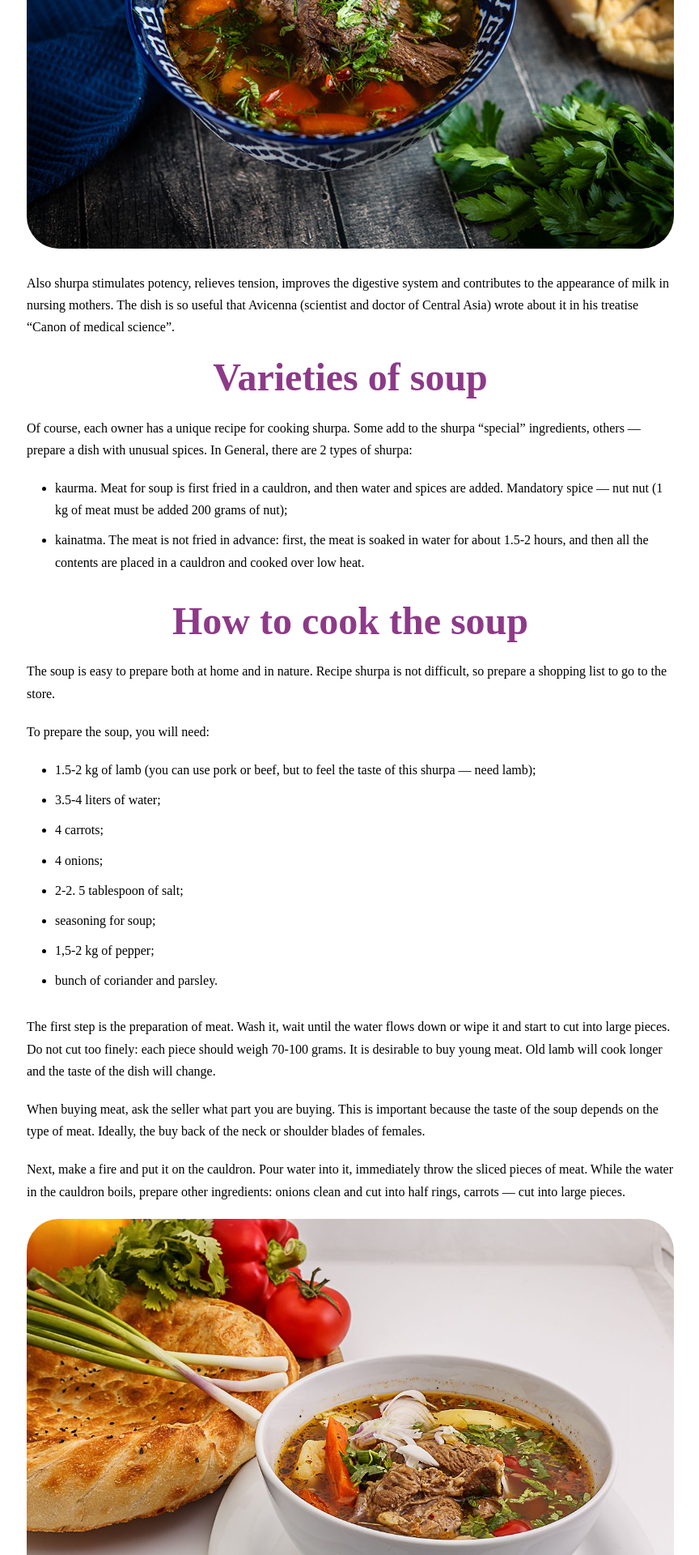
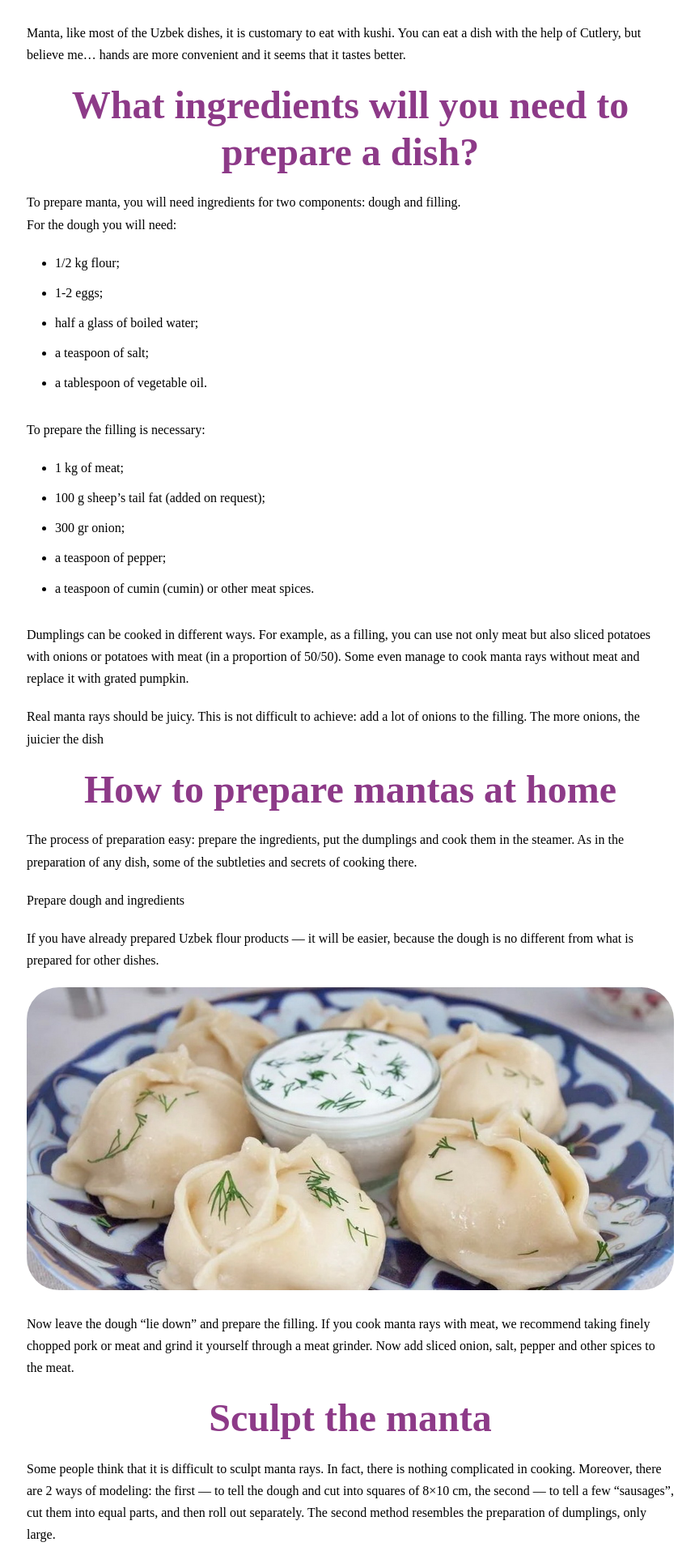
Before and after one commit to JavohirToirov/Canan-travel, a PHP site: template pages/manta.php in a window 1280 px wide. Shown: the part 1870-3790 px from the top of the page at 81% size, without its empty margins (207-1071 px from the left). Run offline with PHP 8.4, Linux system fonts and the light colour scheme; the template is opened without the code that fills it, so the values that code supplies are empty; some web fonts are replaced.

Commit message:
manti page end

```diff
--- a/pages/manta.php
+++ b/pages/manta.php
@@ -12,84 +12,110 @@
     <div class="kebab-mainBlock">
         <div class="kebab-mainBlock-box">
             <div class="kebab-mainBlock-box-img">
-                    <img lazy="loading" src="/image/blog_page/meals/shurpa1.jpg" alt="">
+                    <img lazy="loading" src="/image/blog_page/meals/manti1.jpg" alt="">
             </div>
             <div class="sumalak-main-box-item">
                <p>
-                  As soon not call this rich soup: chorpa, sopra… but the point is the name of the soup. This dish is prepared from 4 components: meat (lamb), vegetables, fresh herbs, and spices.
+                  Manta is one of the main dishes of the Uzbek people, which is cooked on steam. To describe the dish, in a nutshell, is as follows: tender meat filling covered with thin dough.
                </p>
                <p>
-                 Soup is universal. It is served to relatives, friends and during special events.
+                 Well, let’s figure out when there was a dish and how to cook it yourself.
                </p>
-               <h3>The history of the soup</h3>
+               <h3>History of manta</h3>
                <p>
-                  Once upon a time, in Central Asia lived a boy. To his happiness or misfortune, he was poor, but with a good soul. He fell in love with the most beautiful girl in the country, and her father did not even want to listen to the poor groom.
+                  Mantas originally were not Uzbek. For the first time, the dish was prepared by Chinese nomads, and only after some time mantas appeared in Central Asia and other countries.
                </p>
                <p>
-                  Once the guy made soup from what was — onions, a piece of meat, greens and potatoes. It so happened that the father of the beloved passed by, heard a beautiful aroma and decided to drive closer…
+                 It is difficult to determine the year of origin of mantas. It happened somewhere in the twentieth century. The recipe changed many times, new ingredients and cooking features were added…and only the people of Uzbekistan have kept the real recipe of the dish to this day.
                </p>
                <p>
-                   The guy was not angry with his beloved father and offered him to taste his dish. The questions “what is this delicious soup” and “who came up with the recipe” the guy said that he just cooked soup from what was. The father appreciated the intelligence of the guy and gave him his daughter to wife, but on condition…that he would teach him to make the same soup.
+                  So, today we can say that manta is the national dish of Uzbekistan.
+               </p>
+               <h3>When is manta served?</h3>
+               <p>
+                 According to the traditions and customs of Uzbekistan, manta rays are served for lunch or dinner. Cooked manta rays are placed on the Lagan (large dish) and served to guests. Independently impose manta rays on a plate of the guest is not accepted: everyone takes as much as he wants to eat.
                </p>
                <p>
-                  In fact, this story is fiction. Shurpa is so ancient dish that it is difficult to say exactly when it was prepared for the first time.
-               </p>
-               <h3>Useful property</h3>
-               <p>
-                   This is not a reservation: shurpa really has useful properties. The doctors of Central Asia recommend eating the soup with anemia, joint problems, inflammation of the lungs, tuberculosis.
+                  <img lazy="loading" src="/image/blog_page/meals/manti2.jpg.jpg" alt="">
                </p>
                <p>
-                  <img lazy="loading" src="/image/blog_page/meals/shurpa2.jpg" alt="">
+                  Manta, like most of the Uzbek dishes, it is customary to eat with kushi. You can eat a dish with the help of Cutlery, but believe me… hands are more convenient and it seems that it tastes better.
+               </p>
+               <h3>What ingredients will you need to prepare a dish?</h3>
+               <p>
+                  To prepare manta, you will need ingredients for two components: dough and filling.
+                  <br>
+                  For the dough you will need:
+               </p>
+               <ul class="sumalak-ingredients">
+                   <li>1/2 kg flour;</li>
+                   <li>1-2 eggs;</li>
+                   <li>half a glass of boiled water;</li>
+                   <li>a teaspoon of salt;</li>
+                   <li>a tablespoon of vegetable oil.</li>
+               </ul>
+               <p>
+                  To prepare the filling is necessary:
+               </p>
+               <ul class="sumalak-ingredients">
+                   <li>1 kg of meat;</li>
+                   <li>100 g sheep’s tail fat (added on request);</li>
+                   <li>300 gr onion;</li>
+                   <li>a teaspoon of pepper;</li>
+                   <li>a teaspoon of cumin (cumin) or other meat spices.</li>
+               </ul>
+               <p>
+                  Dumplings can be cooked in different ways. For example, as a filling, you can use not only meat but also sliced potatoes with onions or potatoes with meat (in a proportion of 50/50). Some even manage to cook manta rays without meat and replace it with grated pumpkin.
                </p>
                <p>
-                  Also shurpa stimulates potency, relieves tension, improves the digestive system and contributes to the appearance of milk in nursing mothers. The dish is so useful that Avicenna (scientist and doctor of Central Asia) wrote about it in his treatise “Canon of medical science”.
+                 Real manta rays should be juicy. This is not difficult to achieve: add a lot of onions to the filling. The more onions, the juicier the dish
                </p>
-               <h3>Varieties of soup</h3>
+               <h3>How to prepare mantas at home</h3>
                <p>
-                 Of course, each owner has a unique recipe for cooking shurpa. Some add to the shurpa “special” ingredients, others — prepare a dish with unusual spices. In General, there are 2 types of shurpa:
-               </p>
-               <ul class="sumalak-ingredients">
-                   <li>kaurma. Meat for soup is first fried in a cauldron, and then water and spices are added. Mandatory spice — nut nut (1 kg of meat must be added 200 grams of nut);</li>
-                   <li>kainatma. The meat is not fried in advance: first, the meat is soaked in water for about 1.5-2 hours, and then all the contents are placed in a cauldron and cooked over low heat.</li>
-               </ul>
-               <h3>How to cook the soup</h3>
-               <p>
-                  The soup is easy to prepare both at home and in nature. Recipe shurpa is not difficult, so prepare a shopping list to go to the store.
+                 The process of preparation easy: prepare the ingredients, put the dumplings and cook them in the steamer. As in the preparation of any dish, some of the subtleties and secrets of cooking there.
                </p>
                <p>
-                  To prepare the soup, you will need:
-               </p>
-               <ul class="sumalak-ingredients">
-                   <li>1.5-2 kg of lamb (you can use pork or beef, but to feel the taste of this shurpa — need lamb);</li>
-                   <li>3.5-4 liters of water;</li>
-                   <li>4 carrots;</li>
-                   <li>4 onions;</li>
-                   <li>2-2. 5 tablespoon of salt;</li>
-                   <li>seasoning for soup;</li>
-                   <li>1,5-2 kg of pepper;</li>
-                   <li>bunch of coriander and parsley.</li>
-               </ul>
-               <p>
-                 The first step is the preparation of meat. Wash it, wait until the water flows down or wipe it and start to cut into large pieces. Do not cut too finely: each piece should weigh 70-100 grams. It is desirable to buy young meat. Old lamb will cook longer and the taste of the dish will change.
+                  Prepare dough and ingredients
                </p>
                <p>
-                 When buying meat, ask the seller what part you are buying. This is important because the taste of the soup depends on the type of meat. Ideally, the buy back of the neck or shoulder blades of females.
+                 If you have already prepared Uzbek flour products — it will be easier, because the dough is no different from what is prepared for other dishes.
                </p>
                <p>
-                  Next, make a fire and put it on the cauldron. Pour water into it, immediately throw the sliced pieces of meat. While the water in the cauldron boils, prepare other ingredients: onions clean and cut into half rings, carrots — cut into large pieces.
+                  <img lazy="loading" src="/image/blog_page/meals/manti3.jpg" alt="">
                </p>
                <p>
-                  <img lazy="loading" src="/image/blog_page/meals/shurpa3.jpg" alt="">
+                 Now leave the dough “lie down” and prepare the filling. If you cook manta rays with meat, we recommend taking finely chopped pork or meat and grind it yourself through a meat grinder. Now add sliced onion, salt, pepper and other spices to the meat.
+               </p>
+               <h3>Sculpt the manta</h3>
+               <p>
+                 Some people think that it is difficult to sculpt manta rays. In fact, there is nothing complicated in cooking. Moreover, there are 2 ways of modeling: the first — to tell the dough and cut into squares of 8×10 cm, the second — to tell a few “sausages”, cut them into equal parts, and then roll out separately. The second method resembles the preparation of dumplings, only large.
                </p>
                <p>
-                  When the broth begins to boil, foam is formed. It must be removed and thrown into the cauldron carrots and onions. How much further cooking — it’s hard to say. Be guided by the freshness of meat: if you managed to get young meat — cook for 40-60 minutes, if the old — cook more and try the soup to taste.
+                 Next, apply a tablespoon of filling on top, add a piece of butter and fasten the ends. Of course, the first time you can not go out, but do not worry and try again. Take the opposite sides of the dough and begin to fasten them.
                </p>
                <p>
-                  And of course, add spices. First, add salt to the cauldron and taste. Next, add the seasoning for shurpa, a few tomatoes, sweet peppers and stir the broth. If you do not have a special seasoning for shurpa — do not despair, you can make it yourself. You need to mix coriander, khmeli-suneli, cumin and savory.
+                 Another tip for cooking. Take a special rolling pin and roll out the dough so that the edges are thinner than the middle. As a result, the seams on the finished manta rays will look not so rough
+               </p>
+               <h3>Cooking mantas</h3>
+               <p>
+                 In Central Asia use a special Martyshkino, and in Europe on the steamer. If you have manta-pot and steamers, don’t worry: you can take the colander to fit the size pot (not failed), and thus to prepare a dish.
                </p>
                <p>
-                 Now add the potatoes and bake for another 20 minutes. Next, pour the shurpa on the jambs and add fresh herbs. Yes, to feel the taste of this Uzbek dish — eat it hot. So you will be able to hear the unusual touch of fire and spice.
+                 Here it’s not about the convenience of ways, and how many pieces you can cook at a time. For example, on Kantishna you can cook up to 40 pieces, but with the help of a colander — just a few pieces.
                </p>
+               <p>
+                  <img lazy="loading" src="/image/blog_page/meals/manti4.jpg" alt="">
+               </p>
+               <p>
+                 First, grease the sheets of a double boiler (Martyshkino or colander) with oil, to dumplings are not stuck to the surface. Here, again, there is a second option: you can slightly dip the manta rays (in turn) in the oil and then put in a steamer. Cover the dish with a lid and cook for 40-45 minutes. Manta rays should be looked after and sprinkled with water when they are completely dry.
+               </p>
+               <h3>Serve on the table</h3>
+               <p>
+                 If you do not have a large flat plate, it does not matter: you can put manta rays in the plate of each member of the family. If desired, you can add sour cream, salt, herbs, and pepper.
+                 <br>
+                 The dish is incredibly tasty.
+               </p>
+               <blockquote><p>Manta rays are considered heavy food, so recommend not to hand.</p></blockquote>
             </div>
 
             <? include_once './includes/form-input.php'; ?>
```
Also changed, not shown: image/blog_page/meals/manti1.jpg (added), image/blog_page/meals/manti2.jpg (added), image/blog_page/meals/manti3.jpg (added), image/blog_page/meals/manti4.jpg (added).
